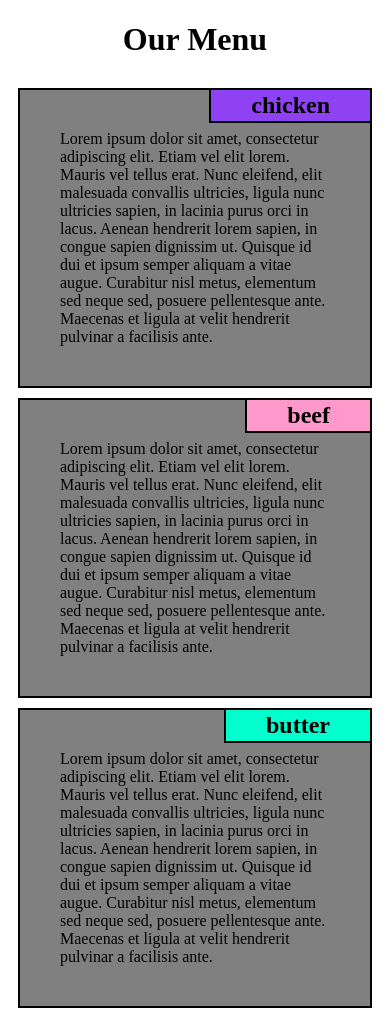
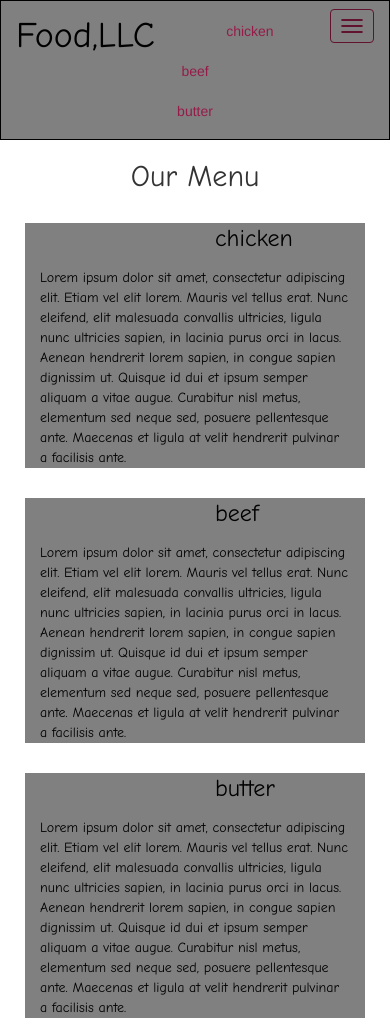
Before and after one commit to haripriya-alla/webdevelopment, a plain HTML site: page index.html in a window 390 px wide. Drawn offline with Linux system fonts and the light colour scheme.

Commit message:
assignment

```diff
--- a/index.html
+++ b/index.html
@@ -1,122 +1,76 @@
-<!DOCTYPE html>
-<html>
-<head>
-<meta charset="utf-8">
-<meta name="viewport" content="width=device-width, initial-scale=1.0">
-<title>Assignment Solution For Module 2</title>
-<style>
-*{
-	position :relative;
-	box-sizing: border-box;
-}
-h1{
-		margin-bottom: 30px;
-		text-align: center;
-}
+<!doctype html>
+<html lang="en">
+  <head>
+    <meta charset="utf-8">
+    <meta http-equiv="X-UA-Compatible" content="IE=edge">
+    <meta name="viewport" content="width=device-width, initial-scale=1">
 
 
-.row
-{
-	width: 100%;
+    <title>Module 3 solution</title>
+    <link rel="stylesheet" href="css/bootstrap.min.css">
+    <link rel="stylesheet" href="css/styles.css">
+  </head>
+  <body>
+  	<header>
+  		<nav id="henav" class="navbar navbar-default">
+  			<div class ="container">
+         <div class ="navbar-header">
+              <div class="navbar-brand">
+  			         <a href="assignment3.html" class="pull-left"><font color="black"><h1>Food,LLC</h1></font></a>
+              </div>
+                 <button type="button" class="navbar-toggle collapsed" data-toggle="collapse" data-target="
+                      #collapsable-nav" aria-expanded="false">
+                   <span class="sr-only">Toggle navigation</span>
+                   <span class="icon-bar"></span>
+                  <span class="icon-bar"></span>
+                  <span class="icon-bar"></span>
+                 </button>
+          <div>
+         </div id="collapsable-nav" class="collapse navbar-collapse">
+              <ul id="nav-list" class="nav navbar-nav navbar-right">
+                  <li>
+                  <a href=#para1>
+                    <br class="hidden-xs"> chicken</a>
+                  </li>
 
-}
-p{
-		position: relative;
-		background-color:#808080;
-		margin: 10px;padding: 40px;
-		border:2px solid black;
-}
+                    <li>
+                  <a href=#para2>
+                    <br class="hidden-xs"> beef</a>
+                  </li>
+                   <li>
+                  <a href=#para3>
+                    <br class="hidden-xs"> butter</a>
+                  </li>
+              </ul>
+          </div>
 
-.p4{
+  			</div>
+  		</nav>
+  	</header>
+    <h2 align="center">Our Menu</h2>
+    <div class="columns">
+      <div class="col-xs-12">
 
-	background-color:#8f42f4;
+      <div id="para1">
+      <font color="black"><p >Lorem ipsum dolor sit amet, consectetur adipiscing elit. Etiam vel elit lorem. Mauris vel tellus erat. Nunc eleifend, elit malesuada convallis ultricies, ligula nunc ultricies sapien, in lacinia purus orci in lacus. Aenean hendrerit lorem sapien, in congue sapien dignissim ut. Quisque id dui et ipsum semper aliquam a vitae augue. Curabitur nisl metus, elementum sed neque sed, posuere pellentesque ante. Maecenas et ligula at velit hendrerit pulvinar a facilisis ante.</p></font>
+      <h3  align="center" >chicken</h3>
+      </div></div>
 
-}
-.p5{
+     <div class="col-xs-12">
+       <div id="para2">
 
-	background-color:#ff99cc;
+      <font color="black"><p >Lorem ipsum dolor sit amet, consectetur adipiscing elit. Etiam vel elit lorem. Mauris vel tellus erat. Nunc eleifend, elit malesuada convallis ultricies, ligula nunc ultricies sapien, in lacinia purus orci in lacus. Aenean hendrerit lorem sapien, in congue sapien dignissim ut. Quisque id dui et ipsum semper aliquam a vitae augue. Curabitur nisl metus, elementum sed neque sed, posuere pellentesque ante. Maecenas et ligula at velit hendrerit pulvinar a facilisis ante. </p></font> <h3  align="center" >beef</h3>
+       </div> </div>
 
-}
-.p6{
+      <div class="col-xs-12">
+      <div id="para3">
 
-	background-color:#00ffcc;
-	margin-top:10px;
+      <font color="black"><p >Lorem ipsum dolor sit amet, consectetur adipiscing elit. Etiam vel elit lorem. Mauris vel tellus erat. Nunc eleifend, elit malesuada convallis ultricies, ligula nunc ultricies sapien, in lacinia purus orci in lacus. Aenean hendrerit lorem sapien, in congue sapien dignissim ut. Quisque id dui et ipsum semper aliquam a vitae augue. Curabitur nisl metus, elementum sed neque sed, posuere pellentesque ante. Maecenas et ligula at velit hendrerit pulvinar a facilisis ante. </p></font> <h3 align="center" >butter</h3>
+      </div> </div>
 
-}
-h2{
-	position: absolute;
-	top:0px;
-	right:0px;
-	margin-top: 10px;
-	border:2px solid black;
-	text-align: center;
-	margin-right: 10px;
-	margin-bottom: 10px;
-	padding:2px 40px 2px 40px;
-}
-
-@media(min-width: 992px){
-
-
-
-	.col4{width: 33.3%;float:left;}
-
-	.col6{width: 33.3%;float:left;}
-
-	.col12{width: 33.3%;float:left;}
-
-
-}
-@media(min-width: 768px) and (max-width: 991px){
-
-	.col4{
-		width: 49.85%;float:left;}
-
-	.col6{
-		width: 49.85%;float:left;}
-
-	.col12{
-		width: 100%;clear:both;}
-
-	.p6{
-		margin-top: 0px;
-	}
-
-}
-@media(max-width: 767px){
-
-	.col4{width: 100%;}
-
-	.col6{width: 100%;}
-
-	.col12{width: 100%;}
-	.p6,.p5,.p4{
-		margin-top: 0px;
-}
-/*p{
-		border:2px solid black;
-		position:relative;
-
-}*/
-
-</style>
-</head>
-<body>
-	<h1 >Our Menu</h1>
-		<div class ="row">
-
-			<div class="col4 ">
-
-			<p >Lorem ipsum dolor sit amet, consectetur adipiscing elit. Etiam vel elit lorem. Mauris vel tellus erat. Nunc eleifend, elit malesuada convallis ultricies, ligula nunc ultricies sapien, in lacinia purus orci in lacus. Aenean hendrerit lorem sapien, in congue sapien dignissim ut. Quisque id dui et ipsum semper aliquam a vitae augue. Curabitur nisl metus, elementum sed neque sed, posuere pellentesque ante. Maecenas et ligula at velit hendrerit pulvinar a facilisis ante.</p><h2 class="p4">chicken</h2></div>
-
-			<div class="col6 ">
-
-			<p >Lorem ipsum dolor sit amet, consectetur adipiscing elit. Etiam vel elit lorem. Mauris vel tellus erat. Nunc eleifend, elit malesuada convallis ultricies, ligula nunc ultricies sapien, in lacinia purus orci in lacus. Aenean hendrerit lorem sapien, in congue sapien dignissim ut. Quisque id dui et ipsum semper aliquam a vitae augue. Curabitur nisl metus, elementum sed neque sed, posuere pellentesque ante. Maecenas et ligula at velit hendrerit pulvinar a facilisis ante. </p><h2 class="p5">beef</h2></div>
-
-			<div class="col12">
-
-			<p >Lorem ipsum dolor sit amet, consectetur adipiscing elit. Etiam vel elit lorem. Mauris vel tellus erat. Nunc eleifend, elit malesuada convallis ultricies, ligula nunc ultricies sapien, in lacinia purus orci in lacus. Aenean hendrerit lorem sapien, in congue sapien dignissim ut. Quisque id dui et ipsum semper aliquam a vitae augue. Curabitur nisl metus, elementum sed neque sed, posuere pellentesque ante. Maecenas et ligula at velit hendrerit pulvinar a facilisis ante. </p><h2 class="p6">butter</h2></div>
-
-		</div>
-</body>
+    </div>
+  <script src="js/jquery-2.1.4.min.js"></script>
+  <script src="js/bootstrap.min.js"></script>
+  <script src="js/script.js"></script>
+ </body>
 </html>
```
Also changed, not shown: _3/index.html (renamed from _2/index.html).
